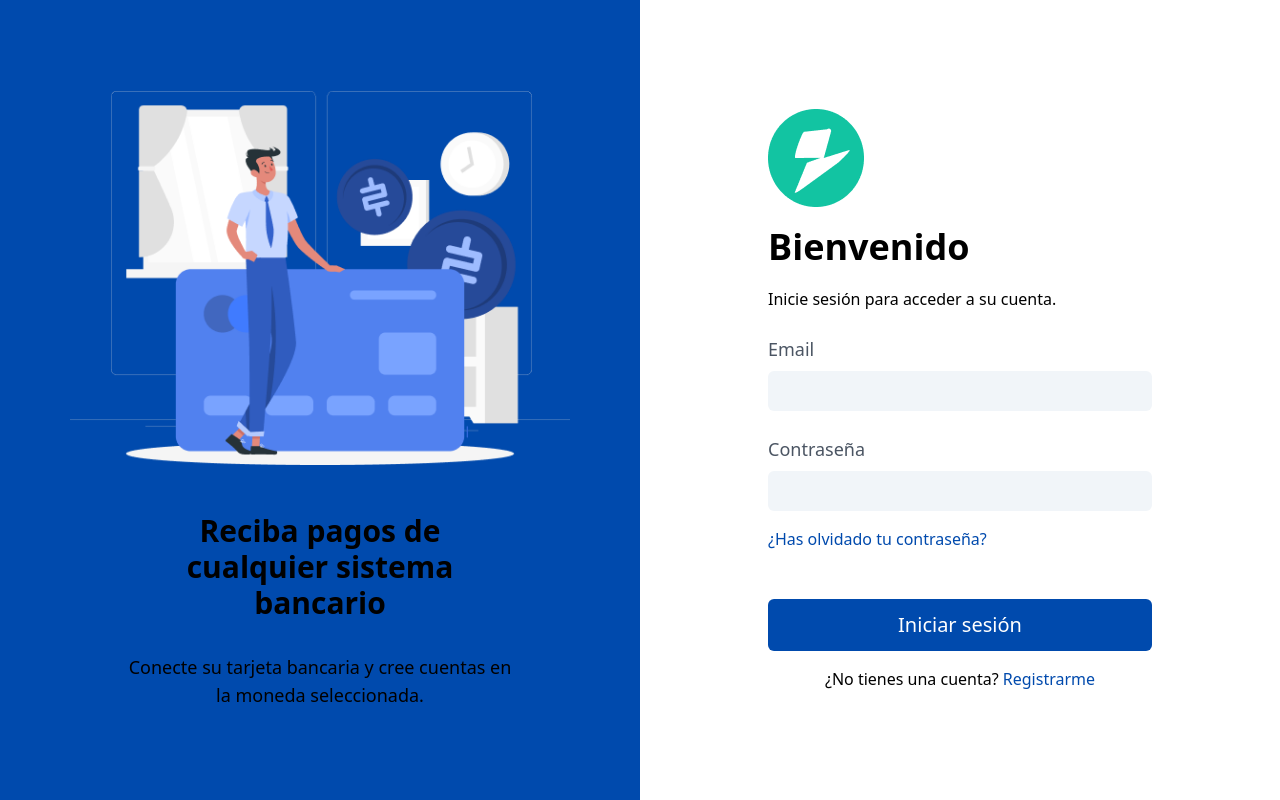
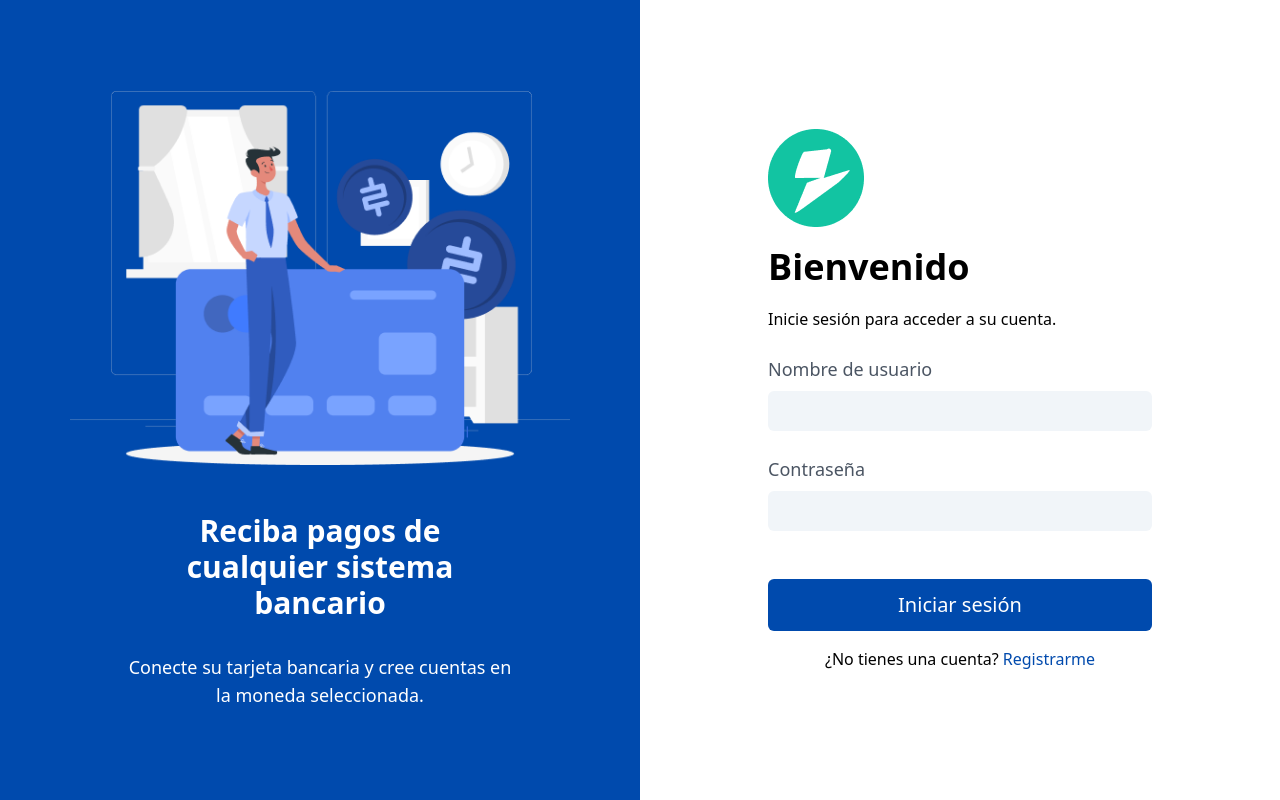
Before and after one commit to Milly00/bancarapida, a Vue app: page /auth/login in a window 1280 px wide. Built offline with nearby package versions, Linux system fonts and the light colour scheme.

Commit message:
feat: add login and register

```diff
--- a/src/auth/views/AuthView.vue
+++ b/src/auth/views/AuthView.vue
@@ -8,15 +8,18 @@ import {
   Tooltip,
 } from '../../components'
 import { ref } from 'vue'
-import { RouterLink } from 'vue-router'
+import { RouterLink, useRouter } from 'vue-router'
 import { api } from '../../main'
 
-let form = ref({ email: '', password: '' })
+let form = ref({ user_name: '', password: '' })
+
+const router = useRouter()
 
 async function login() {
   try {
-    let response = await api.instance.post('/login', { body: form.value })
-    console.log(response)
+    let response = await api.instance.post('/login', form.value)
+    localStorage.setItem('user', response.data.token)
+    router.push('/customer')
   } catch (e) {
     console.log({ e })
   }
@@ -30,7 +33,7 @@ async function login() {
     >
       <img src="../../assets/auth_view_img.png" class="w-[500px]" />
 
-      <div class="w-96 text-center">
+      <div class="w-96 text-center text-white">
         <h4 class="text-3xl font-bold mt-12">
           Reciba pagos de cualquier sistema bancario
         </h4>
@@ -52,11 +55,13 @@ async function login() {
       -->
 
       <div class="flex flex-col justify-center">
-        <label class="text-gray-600 text-lg mb-2" for="email">Email</label>
+        <label class="text-gray-600 text-lg mb-2" for="user_name"
+          >Nombre de usuario</label
+        >
         <input
           class="bg-slate-100 px-4 py-2 rounded-md"
-          type="email"
-          v-model="form.email"
+          type="text"
+          v-model="form.user_name"
         />
 
         <br />
@@ -69,8 +74,6 @@ async function login() {
           type="password"
           v-model="form.password"
         />
-
-        <LinkButton class="mt-4" content="¿Has olvidado tu contraseña?" />
 
         <button
           class="bg-primary text-white text-xl py-3 rounded-md mt-12"
--- a/src/auth/views/RegisterView.vue
+++ b/src/auth/views/RegisterView.vue
@@ -8,16 +8,19 @@ import {
   Tooltip,
 } from '../../components'
 import { ref } from 'vue'
-import { RouterLink } from 'vue-router'
+import { RouterLink, useRouter } from 'vue-router'
 import { IdentityTypes, Genders } from '../../constants'
 import { api } from '../../main'
 
 let form = ref({})
 
+const router = useRouter()
+
 async function register() {
   try {
-    let response = await api.instance.post('/signout', { body: form.value })
-    console.log({ response })
+    let response = await api.instance.post('/signout', form.value)
+    localStorage.setItem('user', response.data.token)
+    router.push('/customer')
   } catch (e) {
     console.log({ e })
   }
@@ -31,7 +34,7 @@ async function register() {
     >
       <img src="../../assets/auth_view_img.png" class="w-[500px]" />
 
-      <div class="w-96 text-center">
+      <div class="w-96 text-center text-white">
         <h4 class="text-3xl font-bold mt-12">
           Reciba pagos de cualquier sistema bancario
         </h4>
```
